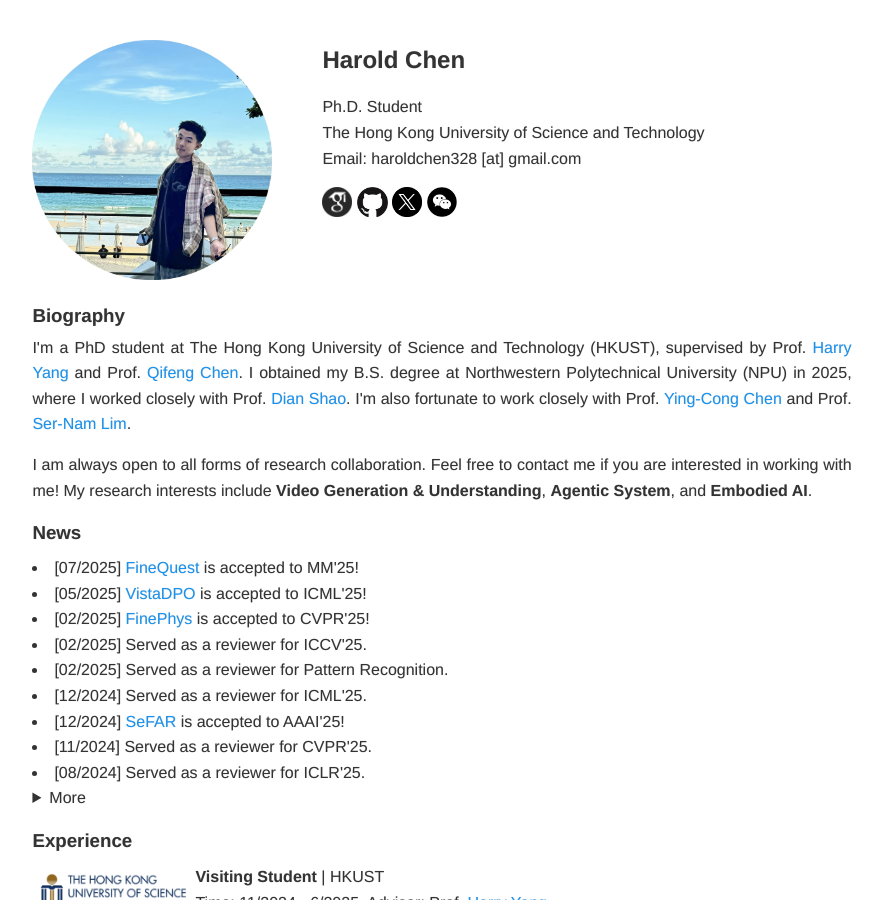
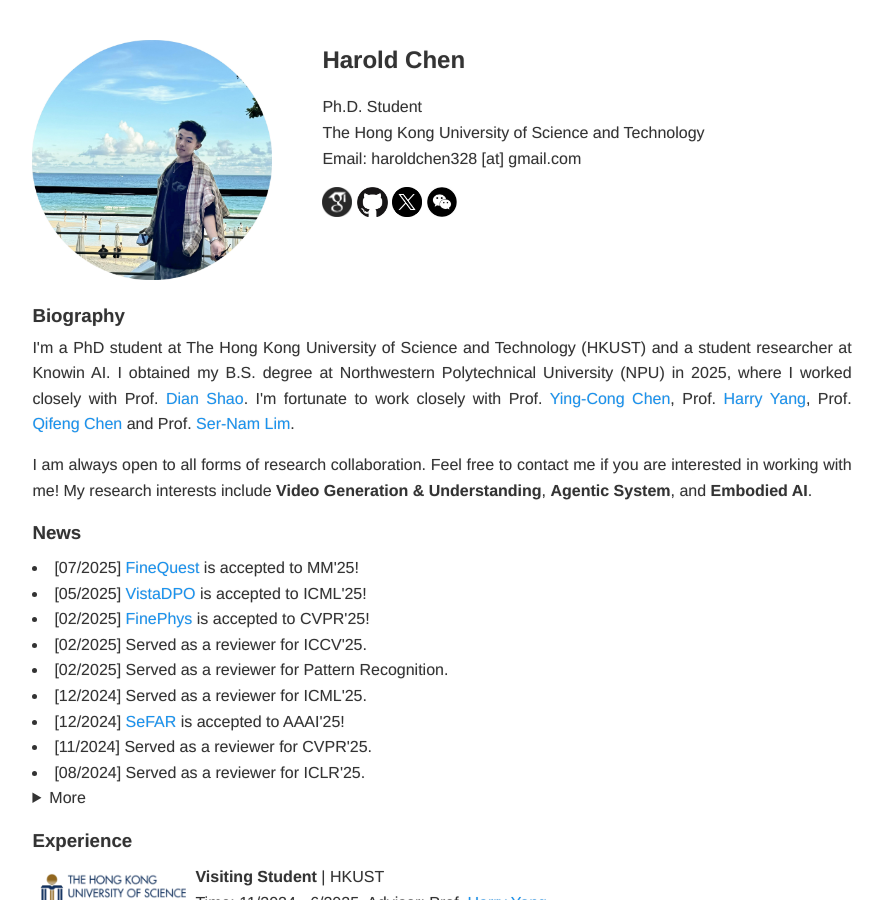
Before and after one commit to HaroldChen19/HaroldChen19.github.io, a Jekyll site: the page built from index.html, in a window 1280 px wide and 900 px high. Shown: the whole window, without its empty margins (198-1081 px from the left). Built offline with Jekyll 4.4.1, drawn with Linux system fonts in a browser that asks for light colours; some of the changed text lies outside the part shown.

Commit message:
Update index.html

```diff
--- a/index.html
+++ b/index.html
@@ -63,7 +63,9 @@
 
 		<!-- <p style="text-align: justify">	I'm a final-year undergraduate student at Northwestern Polytechnical University (NPU) and an incoming PhD student (2025 Fall) at The Hong Kong University of Science and Technology (HKUST). I'm fortunate to work closely with Prof. <a href="https://sites.google.com/site/sernam" target="_blank">Ser-Nam Lim</a>, Prof. <a href="https://leehomyc.github.io/" target="_blank">Harry Yang</a>, Prof. <a href="https://cqf.io/" target="_blank">Qifeng Chen</a> and Prof. <a href="https://scholar.google.com/citations?user=amxDSLoAAAAJ&hl=en" target="_blank">Dian Shao</a>.
 			<br> -->
-		<p style="text-align: justify">	I'm a PhD student at The Hong Kong University of Science and Technology (HKUST), supervised by Prof. <a href="https://leehomyc.github.io/" target="_blank">Harry Yang</a> and Prof. <a href="https://cqf.io/" target="_blank">Qifeng Chen</a>. I obtained my B.S. degree at Northwestern Polytechnical University (NPU) in 2025, where I worked closely with Prof. <a href="https://scholar.google.com/citations?user=amxDSLoAAAAJ&hl=en" target="_blank">Dian Shao</a>. I'm also fortunate to work closely with Prof. <a href="https://www.yingcong.me/" target="_blank">Ying-Cong Chen</a> and Prof. <a href="https://sites.google.com/site/sernam" target="_blank">Ser-Nam Lim</a>.
+		<!-- <p style="text-align: justify">	I'm a PhD student at The Hong Kong University of Science and Technology (HKUST), supervised by Prof. <a href="https://leehomyc.github.io/" target="_blank">Harry Yang</a> and Prof. <a href="https://cqf.io/" target="_blank">Qifeng Chen</a>. I obtained my B.S. degree at Northwestern Polytechnical University (NPU) in 2025, where I worked closely with Prof. <a href="https://scholar.google.com/citations?user=amxDSLoAAAAJ&hl=en" target="_blank">Dian Shao</a>. I'm also fortunate to work closely with Prof. <a href="https://www.yingcong.me/" target="_blank">Ying-Cong Chen</a> and Prof. <a href="https://sites.google.com/site/sernam" target="_blank">Ser-Nam Lim</a>.
+			<br> -->
+		<p style="text-align: justify">	I'm a PhD student at The Hong Kong University of Science and Technology (HKUST) and a student researcher at Knowin AI. I obtained my B.S. degree at Northwestern Polytechnical University (NPU) in 2025, where I worked closely with Prof. <a href="https://scholar.google.com/citations?user=amxDSLoAAAAJ&hl=en" target="_blank">Dian Shao</a>. I'm fortunate to work closely with Prof. <a href="https://www.yingcong.me/" target="_blank">Ying-Cong Chen</a>, Prof. <a href="https://leehomyc.github.io/" target="_blank">Harry Yang</a>, Prof. <a href="https://cqf.io/" target="_blank">Qifeng Chen</a> and Prof. <a href="https://sites.google.com/site/sernam" target="_blank">Ser-Nam Lim</a>.
 			<br>
 
 		<!-- <p style="text-align: justify"> Previously, I was advised by Prof. <a href="https://scholar.google.com/citations?user=amxDSLoAAAAJ&hl=en" target="_blank">Dian Shao</a> from both NPU and Shanghai AI Laboratory, which contributed to my development in this field. I also worked with Prof. <a href="https://scholar.google.com/citations?user=8P7q1wQAAAAJ&hl=zh-CN" target="_blank">Mulin Chen</a> and Prof. <a href="https://scholar.google.com/citations?user=ahUibskAAAAJ&hl=zh-CN" target="_blank">Xuelong Li</a> from TeleAI, China Telecom, as well as Prof. <a href="https://scholar.google.com/citations?user=n9cODgcAAAAJ" target="_blank">Yuxuan Liang</a> from HKUST(GZ). -->
@@ -123,24 +125,6 @@
 	<h3  class="content-section">
 	Experience
 	</h3>
-
-	<!-- <table bordercolor="white" bordercolordark="white" bordercolorlight="white" cellpadding="0" cellspacing="0" height="45" bgcolor="white">
-		<tbody>
-			<tr valign="baseline">
-				<td width="160">
-					<p align="center" style="margin-top:2.5mm; margin-right:1mm; margin-bottom:0; margin-left:0;" class="">
-						<img src="./images/institute/everlyn_1.png" width="160" border="0">
-					</p>
-				</td>
-				<td valign="middle">
-					<p>
-						<span style="font-weight: bold;">Student Researcher </span>| Noin AI<br>
-						Time: 7/2025 - Present. Mentor: Dr. <a href="https://scholar.google.com/citations?hl=en&user=M6YfuCTSaKsC&view_op=list_works&sortby=pubdate" target="_blank">Yinchuan Li</a>
-					</p>
-				</td>
-			</tr>
-		</tbody>
-	</table> -->
 
 	<table bordercolor="white" bordercolordark="white" bordercolorlight="white" cellpadding="0" cellspacing="0" height="45" bgcolor="white">
 		<tbody>
```
Also changed, not shown: other parts of index.html (+1 -0 lines).
